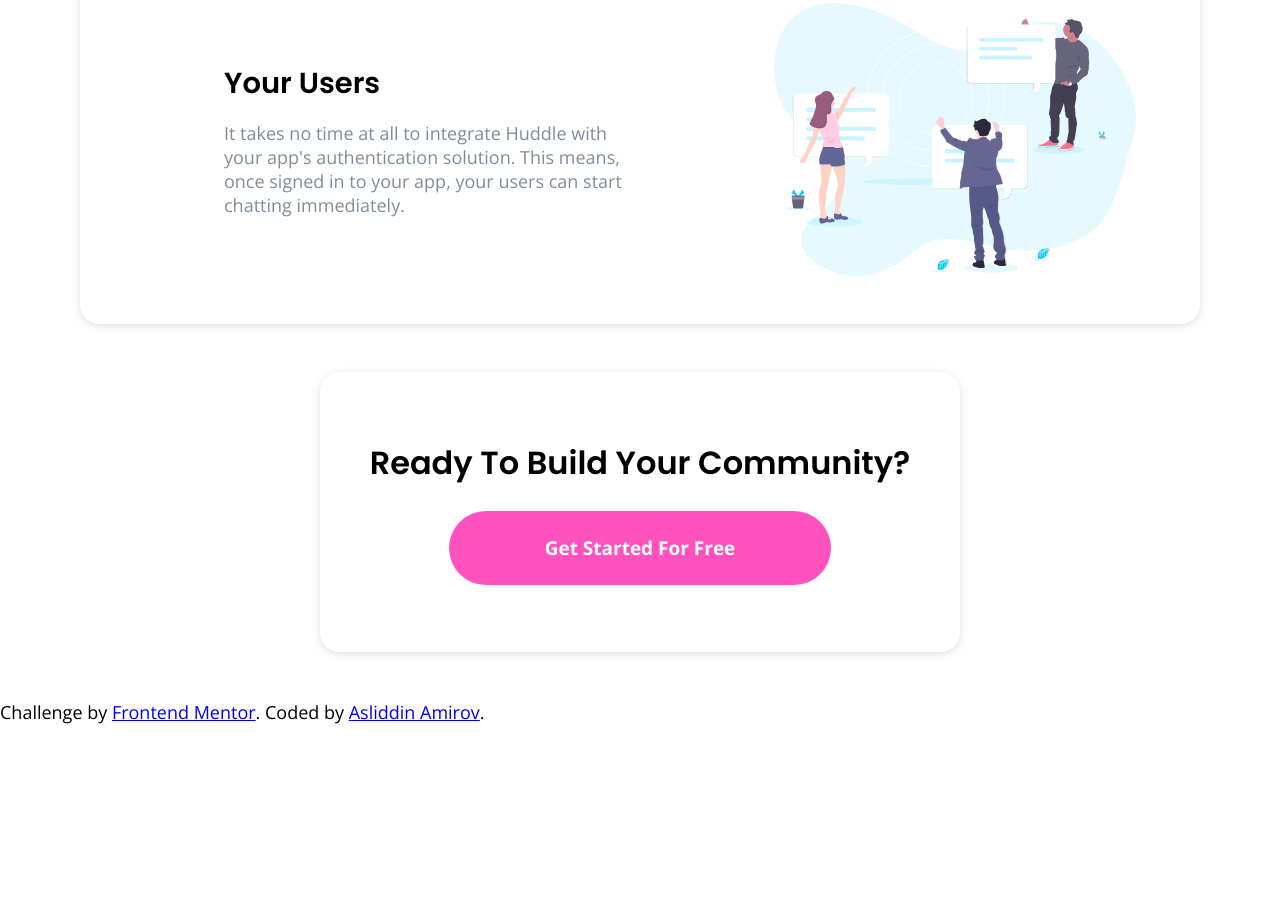
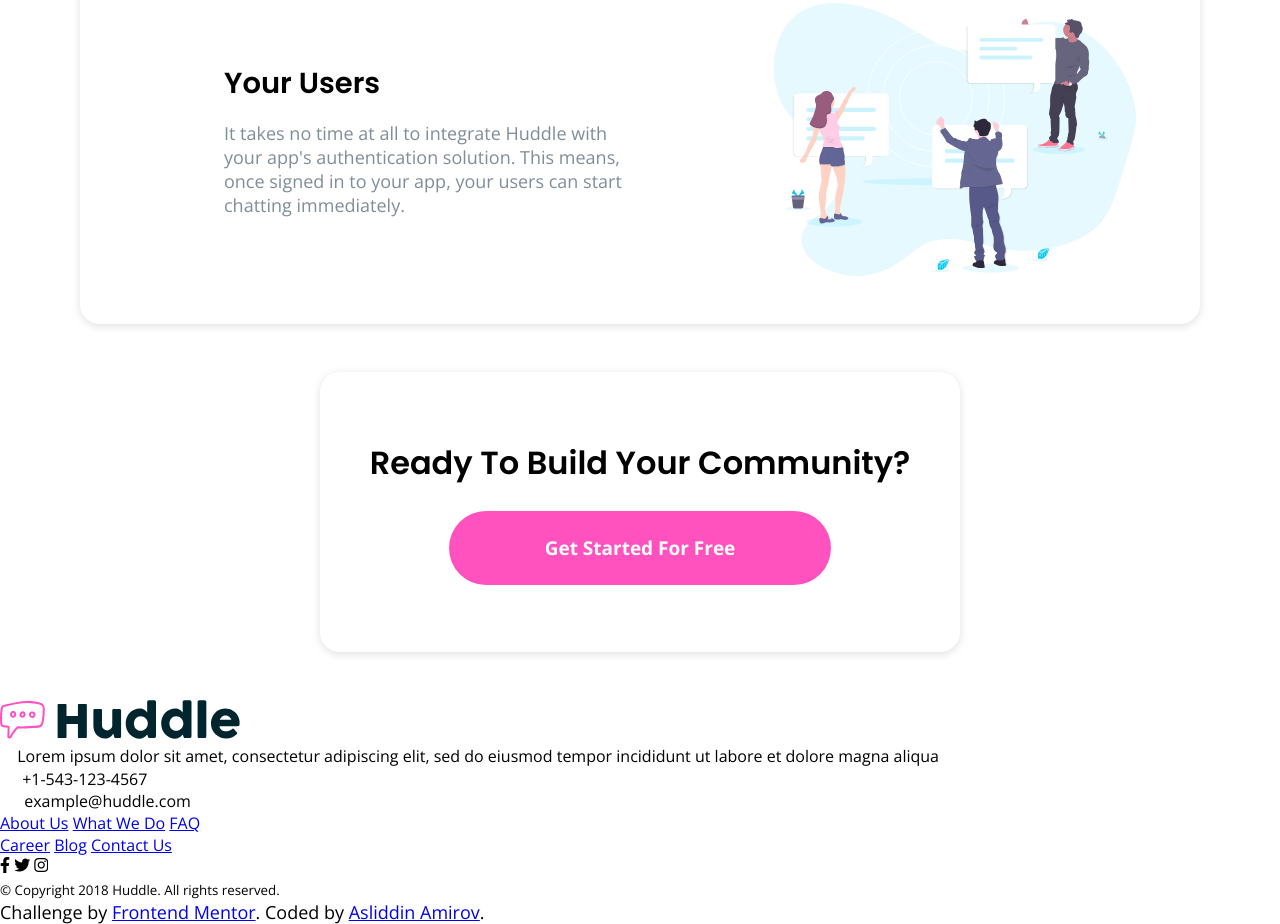
Before and after one commit to asliddinamir/project40-FM, a plain HTML site: page index.html in a window 1280 px wide. Shown: the part 1739-2663 px from the top of the page. Before the commit the page ends 2463 px from the top, so only its background shows below. Drawn offline with nearby package versions, Linux system fonts and the light colour scheme.

Commit message:
done footer

```diff
--- a/index.html
+++ b/index.html
@@ -66,6 +66,45 @@
   </section>
 
   <footer class="footer">
+    <div class="footer_inner">
+      <img src="./images/logo.svg" alt="logo">
+      <div class="footer_inner_infos">
+        <div class="fii">
+          <div class="fiis">
+            <img src="./images/icon-location.svg" alt="location">
+            <span>Lorem ipsum dolor sit amet, consectetur adipiscing elit, sed do eiusmod tempor incididunt ut labore et
+              dolore magna aliqua</span>
+          </div>
+          <div class="fiis">
+            <img src="./images/icon-phone.svg" alt="phone">
+            <span>+1-543-123-4567</span>
+          </div>
+          <div class="fiis">
+            <img src="./images/icon-email.svg" alt="email">
+            <span>example@huddle.com</span>
+          </div>
+        </div>
+        <div class="fii">
+          <a href="#">About Us</a>
+          <a href="#">What We Do</a>
+          <a href="#">FAQ</a>
+        </div>
+        <div class="fii">
+          <a href="#">Career</a>
+          <a href="#">Blog</a>
+          <a href="#">Contact Us</a>
+        </div>
+        <div class="icons">
+          <div class="icon">
+            <i class="fab fa-facebook-f"></i>
+            <i class="fab fa-twitter"></i>
+            <i class="fab fa-instagram"></i>
+          </div>
+          <small>© Copyright 2018 Huddle. All rights reserved.</small>
+        </div>
+
+      </div>
+    </div>
     <p class="attribution">
       Challenge by <a href="https://www.frontendmentor.io?ref=challenge" target="_blank">Frontend Mentor</a>.
       Coded by <a href="https://www.linkedin.com/in/asliddin-amirov-02a359219/">Asliddin Amirov</a>.
```
